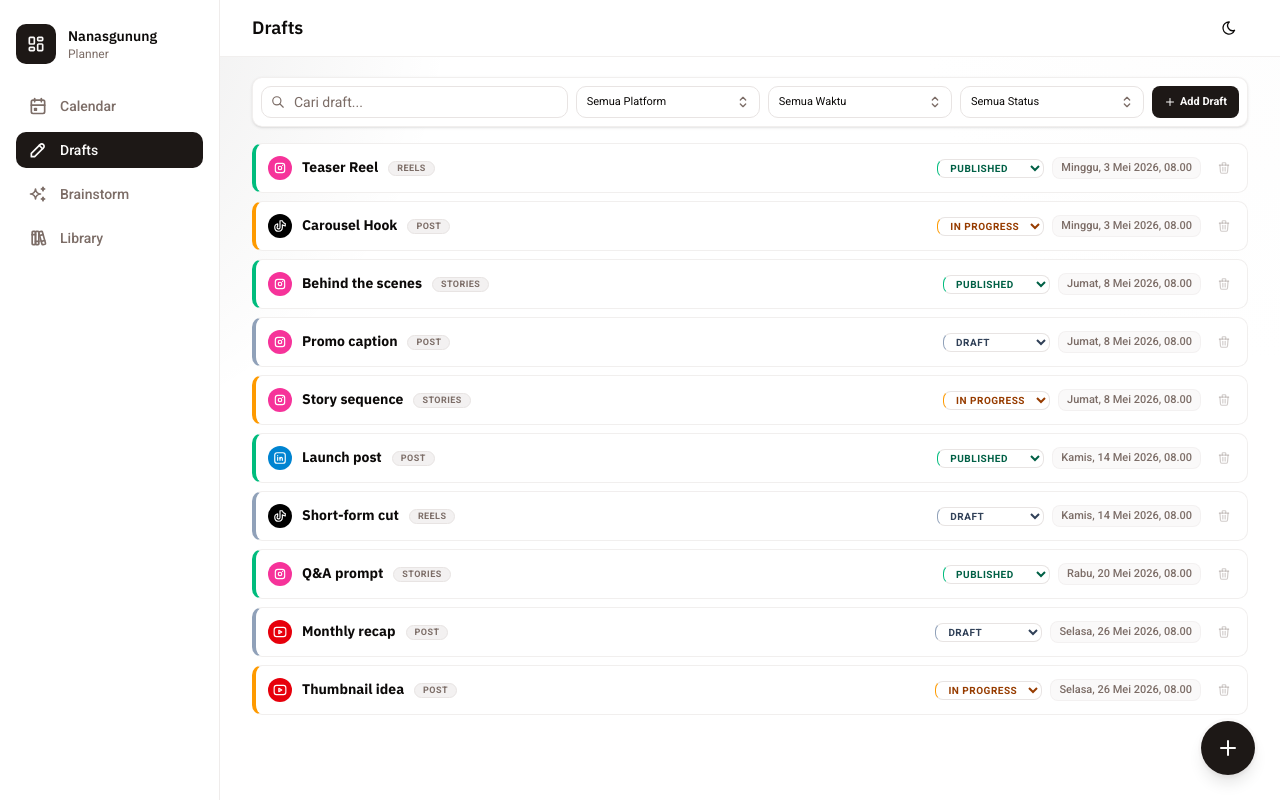
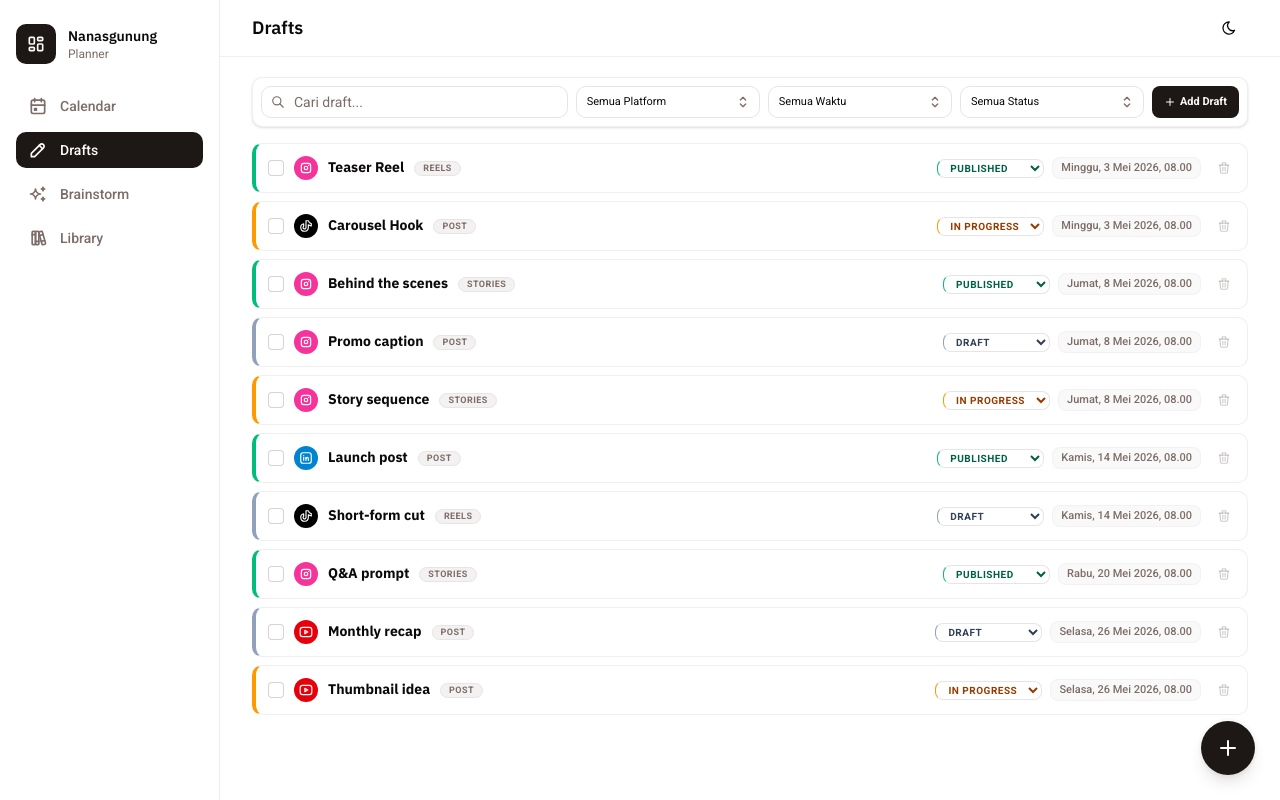
Before and after one commit to nasgunawann/nanasgunung-planner, a Next.js app: page /drafts in a window 1280 px wide. Built offline with nearby package versions, Linux system fonts and the light colour scheme.

Commit message:
feat: add PageTransition component and integrate it into multiple pages for improved animations; enhance DraftsPage with bulk selection and actions

```diff
--- a/src/app/(planner)/calendar/page.tsx
+++ b/src/app/(planner)/calendar/page.tsx
@@ -35,6 +35,7 @@ import {
   DialogHeader,
   DialogTitle,
 } from "@/components/ui/dialog";
+import PageTransition from "@/components/page-transition";
 
 const weekDays = ["Sun", "Mon", "Tue", "Wed", "Thu", "Fri", "Sat"];
 
@@ -79,7 +80,8 @@ export default function CalendarPage() {
   }
 
   return (
-    <div className="space-y-4">
+    <PageTransition>
+      <div className="space-y-4">
       <div className="rounded-md border border-border/60 bg-card p-3">
         {/* Header Calendar */}
         <div className="flex items-center justify-between mb-4">
@@ -368,6 +370,7 @@ export default function CalendarPage() {
           </DialogContent>
         )}
       </Dialog>
-    </div>
+      </div>
+    </PageTransition>
   );
 }
--- a/src/app/(planner)/drafts/page.tsx
+++ b/src/app/(planner)/drafts/page.tsx
@@ -39,6 +39,8 @@ import {
   TooltipContent,
   TooltipTrigger,
 } from "@/components/ui/tooltip";
+import PageTransition from "@/components/page-transition";
+import { AnimatePresence, m } from "motion/react";
 
 const platformIconMap: Record<string, ComponentType<{ className?: string }>> = {
   Instagram: IconBrandInstagram,
@@ -60,6 +62,9 @@ export default function DraftsPage() {
   const [currentPage, setCurrentPage] = useState(1);
   const ITEMS_PER_PAGE = 10;
 
+  // Bulk Selection State
+  const [selectedIds, setSelectedIds] = useState<string[]>([]);
+
   const platformOptions = ["All", "Instagram", "TikTok", "LinkedIn", "YouTube"];
   const statusTabOptions = ["All", "Draft", "In progress", "Published"];
   const timeFilterOptions = [
@@ -69,25 +74,35 @@ export default function DraftsPage() {
     { value: "ThisMonth", label: "Bulan Ini" },
   ];
 
-  // Reset pagination on filter adjustments to prevent out-of-bound errors
+  // Reset pagination and selection on filter adjustments to prevent out-of-bound or hidden errors
   const handleSearchChange = (val: string) => {
     setSearchQuery(val);
     setCurrentPage(1);
+    setSelectedIds([]);
   };
 
   const handlePlatformChange = (val: string) => {
     setSelectedPlatform(val);
     setCurrentPage(1);
+    setSelectedIds([]);
   };
 
   const handleStatusChange = (val: string) => {
     setSelectedStatus(val);
     setCurrentPage(1);
+    setSelectedIds([]);
   };
 
   const handleTimeChange = (val: string) => {
     setTimeFilter(val);
     setCurrentPage(1);
+    setSelectedIds([]);
+  };
+
+  const toggleSelect = (id: string) => {
+    setSelectedIds((prev) =>
+      prev.includes(id) ? prev.filter((x) => x !== id) : [...prev, id]
+    );
   };
 
   // Filter Logic
@@ -123,7 +138,34 @@ export default function DraftsPage() {
     startIndex + ITEMS_PER_PAGE
   );
 
+  // Bulk Actions Logic
+  const isAllSelected =
+    paginatedDrafts.length > 0 &&
+    paginatedDrafts.every((d) => selectedIds.includes(d.id));
+
+  const handleSelectAll = () => {
+    if (isAllSelected) {
+      const currentPageIds = paginatedDrafts.map((d) => d.id);
+      setSelectedIds((prev) => prev.filter((id) => !currentPageIds.includes(id)));
+    } else {
+      const currentPageIds = paginatedDrafts.map((d) => d.id);
+      setSelectedIds((prev) => Array.from(new Set([...prev, ...currentPageIds])));
+    }
+  };
+
+  const handleBulkDelete = () => {
+    if (
+      confirm(
+        `Apakah Anda yakin ingin menghapus ${selectedIds.length} draft terpilih? Tindakan ini tidak dapat dibatalkan.`
+      )
+    ) {
+      selectedIds.forEach((id) => deleteDraft(id));
+      setSelectedIds([]);
+    }
+  };
+
   return (
+    <PageTransition>
       <div className="space-y-4">
       {/* Consolidated Control Panel - Combined filters in a single sleek row */}
       <div className="grid gap-2 grid-cols-1 sm:grid-cols-[2fr_1.2fr_1.2fr_1.2fr_auto] items-center bg-card border border-border/60 p-2 rounded-lg shadow-sm">
@@ -209,9 +251,59 @@ export default function DraftsPage() {
         </button>
       </div>
 
+      {/* Bulk Action Bar */}
+      <AnimatePresence initial={false}>
+        {selectedIds.length > 0 && (
+          <m.div
+            initial={{ height: 0, opacity: 0, marginBottom: 0 }}
+            animate={{ height: "auto", opacity: 1, marginBottom: 8 }}
+            exit={{ height: 0, opacity: 0, marginBottom: 0 }}
+            transition={{
+              type: "tween",
+              ease: [0.16, 1, 0.3, 1],
+              duration: 0.22,
+            }}
+            className="overflow-hidden w-full"
+          >
+            <div className="flex items-center justify-between bg-primary/5 border border-primary/20 p-2 rounded-lg text-xs">
+              <div className="flex items-center gap-2">
+                <span className="font-semibold text-foreground/80">
+                  {selectedIds.length} Draft terpilih
+                </span>
+                <span className="text-muted-foreground font-medium">|</span>
+                <button
+                  type="button"
+                  onClick={handleSelectAll}
+                  className="font-semibold text-primary hover:underline text-[11px] cursor-pointer"
+                >
+                  {isAllSelected ? "Batal Pilih Semua" : "Pilih Semua"}
+                </button>
+                <span className="text-muted-foreground font-medium">|</span>
+                <button
+                  type="button"
+                  onClick={() => setSelectedIds([])}
+                  className="font-semibold text-muted-foreground hover:text-foreground hover:underline text-[11px] cursor-pointer"
+                >
+                  Batal
+                </button>
+              </div>
+              <button
+                type="button"
+                onClick={handleBulkDelete}
+                className="flex h-7 items-center justify-center gap-1 rounded bg-red-600 hover:bg-red-700 text-white px-3 text-[10px] font-bold transition-colors cursor-pointer shadow-sm"
+              >
+                <IconTrash className="size-3" />
+                Hapus Terpilih ({selectedIds.length})
+              </button>
+            </div>
+          </m.div>
+        )}
+      </AnimatePresence>
+
       {/* Glanceable Drafts List */}
       {paginatedDrafts.length > 0 ? (
-        <div className="space-y-2">
+        <div className="w-full">
+          <AnimatePresence initial={false}>
             {paginatedDrafts.map((d) => {
               const status = normalizeStatus(d.status);
               const statusTheme =
@@ -219,8 +311,20 @@ export default function DraftsPage() {
               const Icon = platformIconMap[d.platform ?? ""];
 
               return (
+                <m.div
+                  key={d.id}
+                  initial={{ height: 0, opacity: 0, scale: 0.98, y: 4 }}
+                  animate={{ height: "auto", opacity: 1, scale: 1, y: 0 }}
+                  exit={{ height: 0, opacity: 0, scale: 0.98, y: -4 }}
+                  transition={{
+                    type: "tween",
+                    ease: [0.16, 1, 0.3, 1],
+                    duration: 0.22,
+                  }}
+                  className="overflow-hidden w-full"
+                >
+                  <div className="pb-2">
                     <Link
-                key={d.id}
                       href={`/drafts/${d.id}`}
                       className={[
                         "block rounded-lg border border-border/60 bg-card overflow-hidden transition-all hover:border-y-primary/40 hover:border-r-primary/40 hover:shadow-sm border-l-4",
@@ -229,8 +333,29 @@ export default function DraftsPage() {
                     >
                 {/* Horizontal compact row */}
                 <div className="flex flex-col sm:flex-row sm:items-center justify-between gap-3 p-3">
-                  {/* Left: Platform Icon + Title + Format Badge */}
+                  {/* Left: Checkbox + Platform Icon + Title + Format Badge */}
                   <div className="flex items-center gap-2.5 min-w-0 flex-1">
+                    {/* Custom styled select checkbox */}
+                    <div
+                      onClick={(e) => {
+                        e.preventDefault();
+                        e.stopPropagation();
+                        toggleSelect(d.id);
+                      }}
+                      className={[
+                        "size-4 shrink-0 rounded border cursor-pointer flex items-center justify-center transition-all duration-150",
+                        selectedIds.includes(d.id)
+                          ? "bg-primary border-primary text-primary-foreground"
+                          : "border-muted-foreground/30 bg-background hover:border-muted-foreground/60",
+                      ].join(" ")}
+                    >
+                      {selectedIds.includes(d.id) && (
+                        <svg className="size-2.5 fill-none stroke-current stroke-[3.5px]" viewBox="0 0 24 24">
+                          <polyline points="20 6 9 17 4 12" />
+                        </svg>
+                      )}
+                    </div>
+
                     {Icon ? (
                       <span
                         className={[
@@ -327,8 +452,11 @@ export default function DraftsPage() {
                   </div>
                 </div>
                   </Link>
+                </div>
+              </m.div>
             );
             })}
+          </AnimatePresence>
         </div>
       ) : (
         <div className="flex flex-col items-center justify-center rounded-lg border border-dashed border-border/80 p-10 text-center bg-card">
@@ -369,5 +497,6 @@ export default function DraftsPage() {
         </div>
       ) : null}
       </div>
+    </PageTransition>
   );
 }
--- a/src/app/globals.css
+++ b/src/app/globals.css
@@ -123,23 +123,6 @@
   }
   body {
     @apply bg-background text-foreground;
-    background-image:
-      radial-gradient(
-        circle at top left,
-        color-mix(in oklch, var(--primary) 10%, transparent),
-        transparent 30%
-      ),
-      radial-gradient(
-        circle at top right,
-        color-mix(in oklch, var(--accent) 14%, transparent),
-        transparent 24%
-      ),
-      linear-gradient(
-        180deg,
-        color-mix(in oklch, var(--background) 95%, white),
-        var(--background)
-      );
-    background-attachment: fixed;
   }
   button:not(:disabled),
   [role="button"]:not(:disabled) {
--- /dev/null
+++ b/src/components/page-transition.tsx
@@ -0,0 +1,30 @@
+"use client";
+
+import React from "react";
+import { LazyMotion, domAnimation, m, useReducedMotion } from "motion/react";
+
+export default function PageTransition({ children }: { children: React.ReactNode }) {
+  const shouldReduceMotion = useReducedMotion();
+
+  // If the user has "Reduce Motion" enabled in system settings, render statically
+  if (shouldReduceMotion) {
+    return <>{children}</>;
+  }
+
+  return (
+    <LazyMotion features={domAnimation}>
+      <m.div
+        initial={{ opacity: 0, y: 6 }}
+        animate={{ opacity: 1, y: 0 }}
+        transition={{
+          type: "tween",
+          ease: [0.16, 1, 0.3, 1], // Sleek, ultra-snappy easeOut cubic curve
+          duration: 0.18, // Snappy 180ms duration
+        }}
+        className="w-full flex-1 flex flex-col min-h-0"
+      >
+        {children}
+      </m.div>
+    </LazyMotion>
+  );
+}
--- a/src/components/tiptap-editor.tsx
+++ b/src/components/tiptap-editor.tsx
@@ -25,6 +25,7 @@ export default function TipTapEditor({ content, onChange }: TipTapEditorProps) {
   const editor = useEditor({
     extensions: [StarterKit],
     content: content,
+    immediatelyRender: false,
     onUpdate: ({ editor }) => {
       onChange(editor.getHTML()); // Pass the compiled HTML to the parent's debounced save state
     },
```
Also changed, not shown: src/app/(planner)/brainstorm/page.tsx (+27 -7 lines), src/app/(planner)/drafts/[id]/page.tsx (+5 -2 lines), src/app/(planner)/library/page.tsx (+5 -2 lines). Lines whose indentation alone changed are shown as unchanged.
